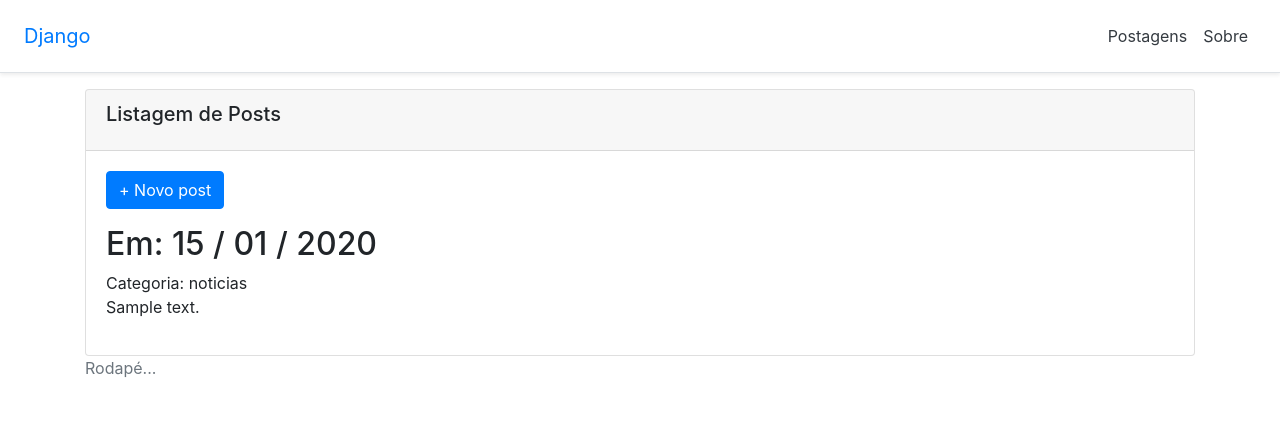
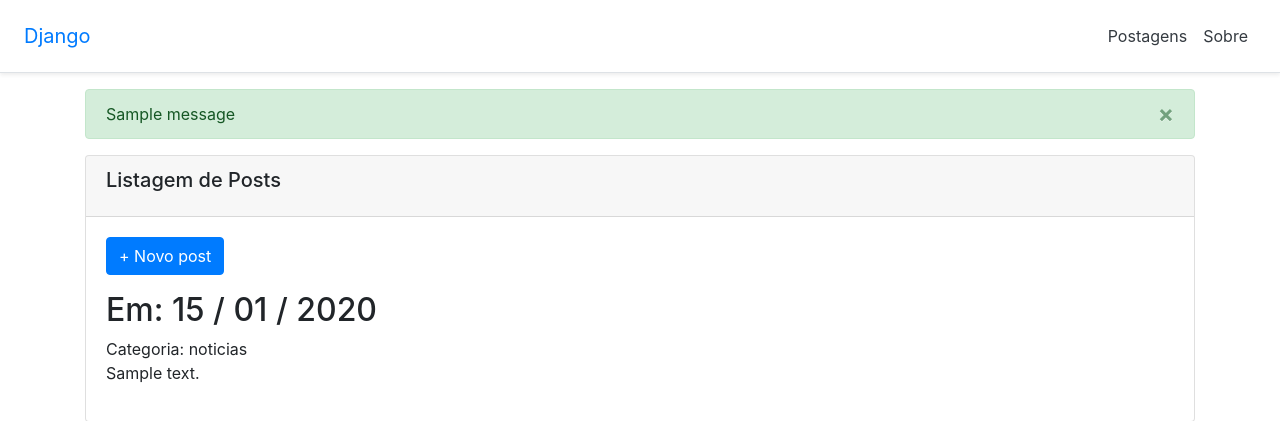
Before and after one commit to wasare/django-blog, a Django app: page /posts in a window 1280 px wide. Shown: the top 421 px of the page. Run offline with Django 4.2, Linux system fonts and the light colour scheme; tables that the repository leaves empty hold one stand-in row (values such as "Sample post"); one stand-in notice (Sample message) is shown; some libraries are stand-ins or nearby versions.

Commit message:
Inclui flash messages.

```diff
--- a/blog/views.py
+++ b/blog/views.py
@@ -9,6 +9,8 @@ from django.core.serializers.json import DjangoJSONEncoder
 from django.views.generic.edit import CreateView
 from django.urls import reverse_lazy
 from django.views.decorators.csrf import csrf_exempt
+from django.contrib import messages
+
 
 
 # Create your views here.
@@ -72,9 +74,15 @@ def get_post(request, post_id):
 class PostCreateView(CreateView):
     model = Post
     template_name = 'post/post_form.html'
-    success_url = reverse_lazy('posts_list')
+    success_url = reverse_lazy('posts_all')
     # fields = ('body_text', )
     form_class = PostModelForm
+    success_message = 'Postagem salva com sucesso.'
+
+    # implementa o método que conclui a ação com sucesso
+    def form_valid(self, request, *args, **kwargs):
+        messages.success(self.request, self.success_message)
+        return super(PostCreateView, self).form_valid(request, *args, **kwargs)
 
 @csrf_exempt
 def create_post(request):
--- a/templates/_layout1.html
+++ b/templates/_layout1.html
@@ -32,6 +32,7 @@ com o mesmo conteúdo original herdado de _base.html
 
 {% block main %}
   <div class="container">
+    {% include 'messages.html' %}
     {% block content %}
       <p>Conteúdo padrão...</p>
     {% endblock content %}
--- /dev/null
+++ b/templates/messages.html
@@ -0,0 +1,11 @@
+{# habilita a exibição de todas as mensagens quando necessário #}
+{% for message in messages %}
+<div class="container-fluid p-0">
+    <div class="alert {{ message.tags }} alert-dismissible" role="alert">
+        <button type="button" class="close" data-dismiss="alert" aria-label="Close">
+            <span aria-hidden="True">&times;</span>
+        </button>
+        {{ message }}
+    </div>
+</div>
+{% endfor %}
```
Also changed, not shown: webapp/settings.py (+11 -0 lines).
